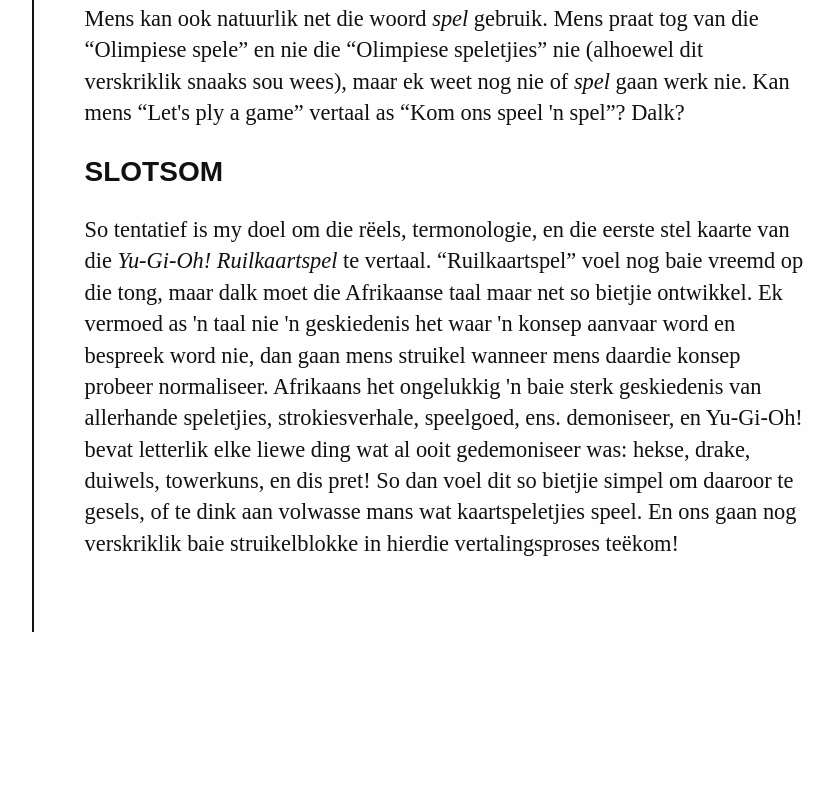
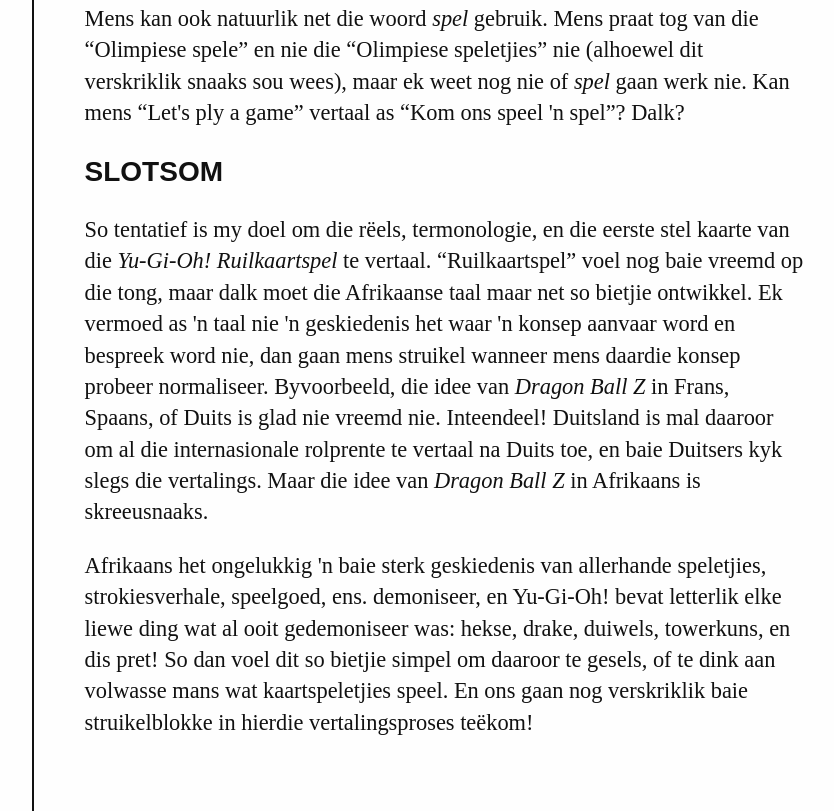
Before and after one commit to pjlast/pjlast.github.io, a plain HTML site: page writing/afrikaans-yugioh-1.html in a window 1280 px wide. Shown: the part 1528-2339 px from the top of the page, without its empty margins (298-1132 px from the left). Before the commit the page ends 2160 px from the top, so only its background shows below. Drawn offline with Linux system fonts and the light colour scheme.

Commit message:
Add comment about other languages not being weird

```diff
--- a/writing/afrikaans-yugioh-1.html
+++ b/writing/afrikaans-yugioh-1.html
@@ -104,6 +104,14 @@
         die Afrikaanse taal maar net so bietjie ontwikkel. Ek vermoed as 'n taal
         nie 'n geskiedenis het waar 'n konsep aanvaar word en bespreek word nie,
         dan gaan mens struikel wanneer mens daardie konsep probeer normaliseer.
+        Byvoorbeeld, die idee van <em>Dragon Ball Z</em> in Frans, Spaans, of
+        Duits is glad nie vreemd nie. Inteendeel! Duitsland is mal daaroor om al
+        die internasionale rolprente te vertaal na Duits toe, en baie Duitsers
+        kyk slegs die vertalings. Maar die idee van <em>Dragon Ball Z</em> in
+        Afrikaans is skreeusnaaks.
+      </p>
+
+      <p>
         Afrikaans het ongelukkig 'n baie sterk geskiedenis van allerhande
         speletjies, strokiesverhale, speelgoed, ens. demoniseer, en Yu-Gi-Oh!
         bevat letterlik elke liewe ding wat al ooit gedemoniseer was: hekse,
```
